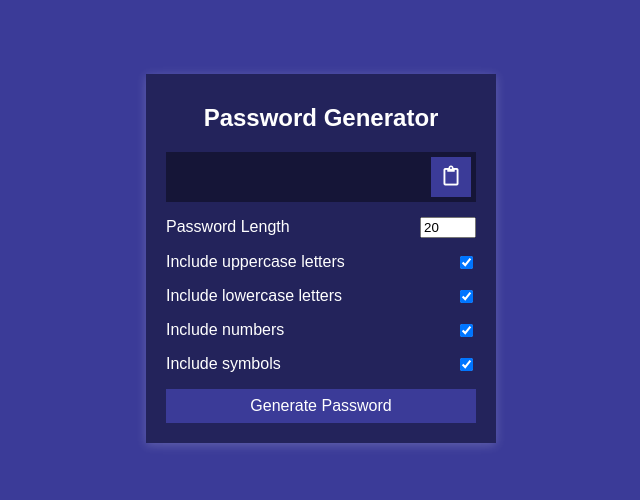
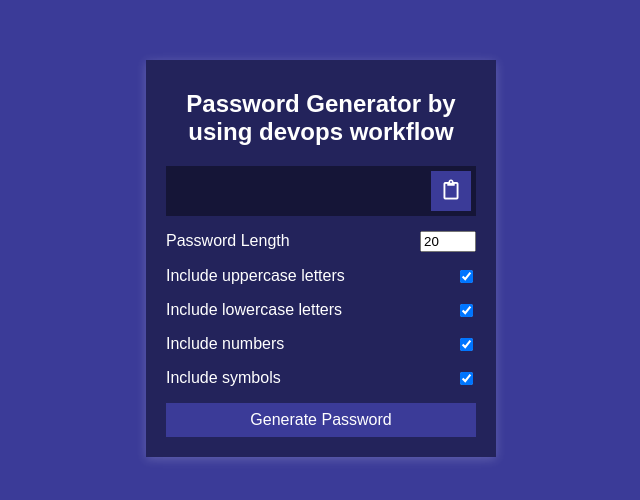
Before and after one commit to santhosmails/devops-go-web-app, a plain HTML site: page password/index.html in a window 1280 px wide. Shown: the part 142-642 px from the top of the page, without its empty margins (319-959 px from the left). Drawn offline with Linux system fonts and the light colour scheme; a web font is replaced by a local one.

Commit message:
test the workflow

```diff
--- a/password/index.html
+++ b/password/index.html
@@ -5,11 +5,11 @@
     <meta name="viewport" content="width=device-width, initial-scale=1.0" />
     <link rel="stylesheet" href="https://cdnjs.cloudflare.com/ajax/libs/font-awesome/5.14.0/css/all.min.css" integrity="sha512-1PKOgIY59xJ8Co8+NE6FZ+LOAZKjy+KY8iq0G4B3CyeY6wYHN3yt9PW0XpSriVlkMXe40PTKnXrLnZ9+fkDaog==" crossorigin="anonymous" />
     <link rel="stylesheet" href="style.css" />
-    <title>Password Generator</title>
+    <title>Password Generator by using devops workflow</title>
   </head>
   <body>
     <div class="container">
-      <h2>Password Generator</h2>
+      <h2>Password Generator by using devops workflow</h2>
       <div class="result-container">
         <span id="result"></span>
         <button class="btn" id="clipboard">
```
